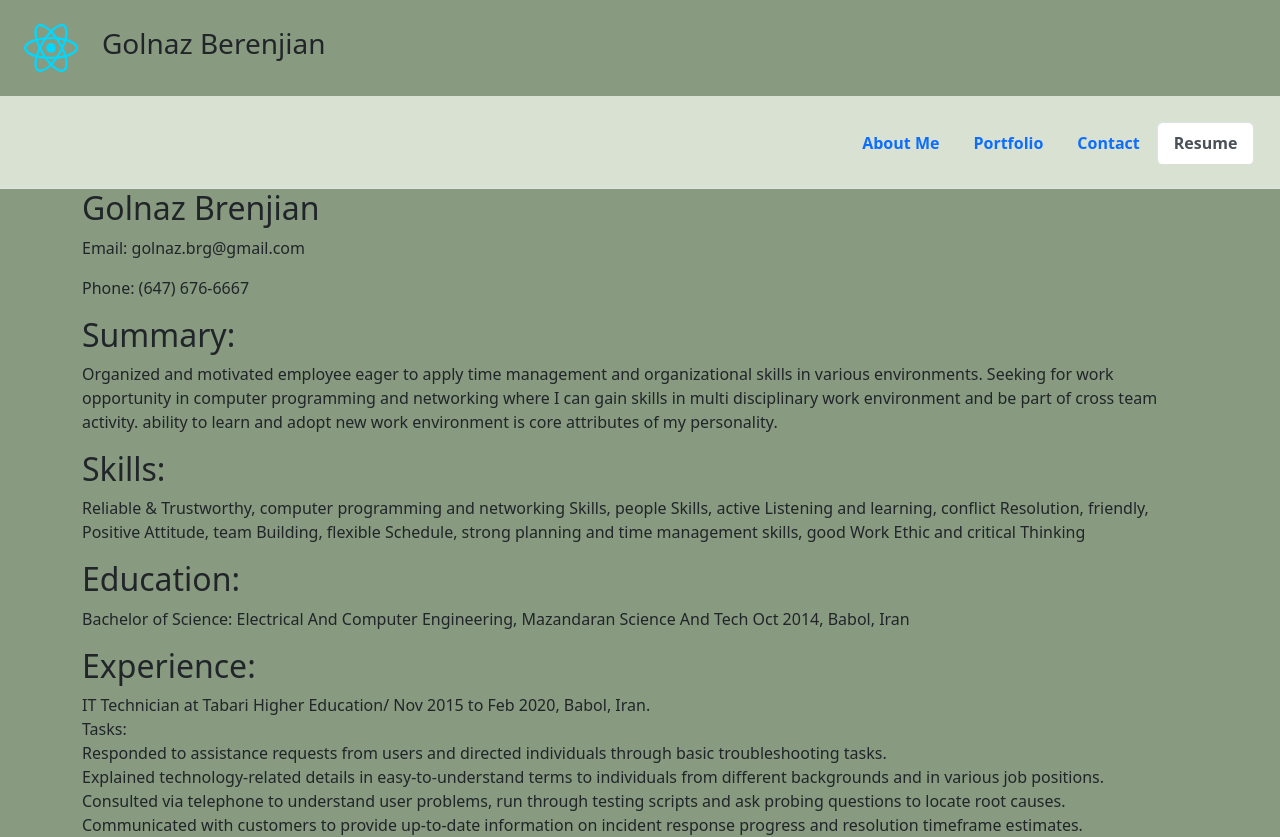
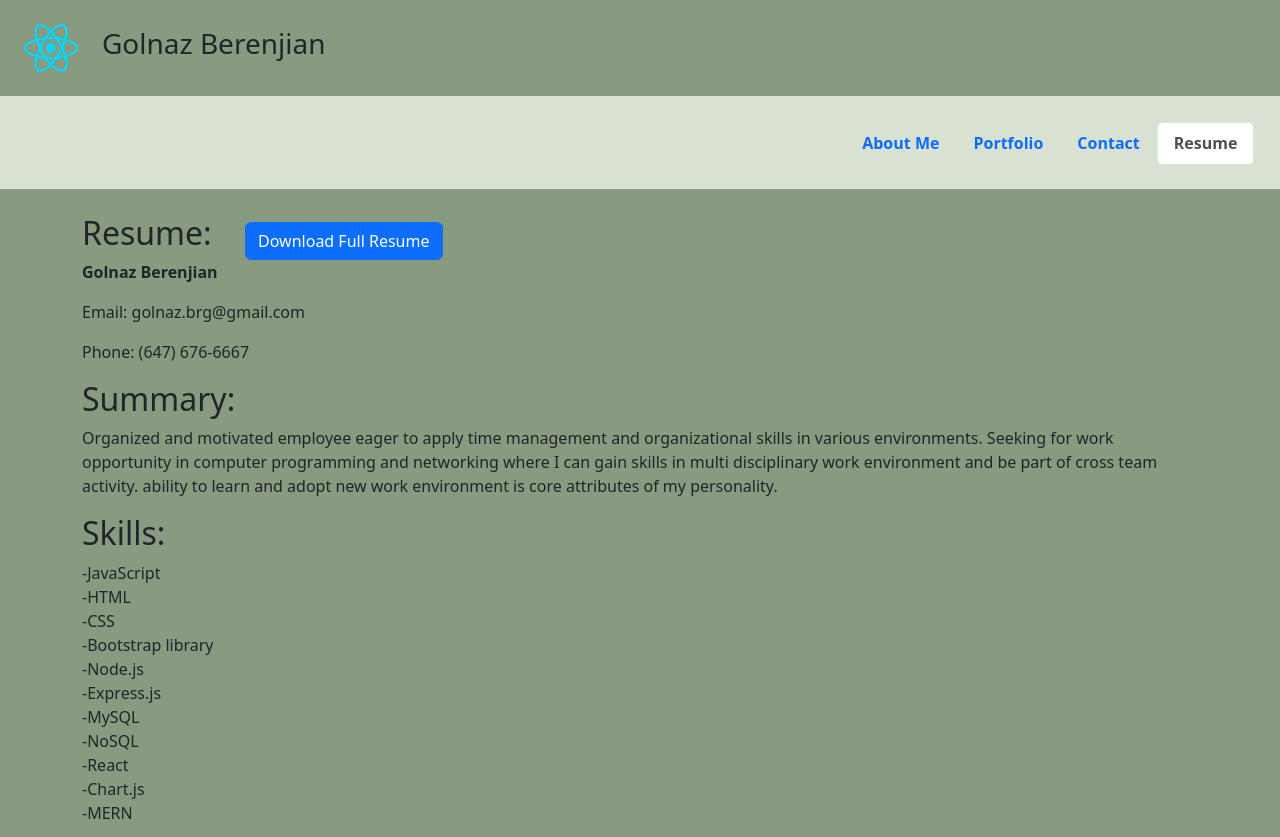
Before and after one commit to Golnaz8/react-portfolio, a React (Vite) app in the folder react-portfolio/: page /Resume in a window 1280 px wide. Shown: the top 837 px of the page. Built offline with nearby package versions, Linux system fonts and the light colour scheme.

Commit message:
added download option to resume file

```diff
--- a/react-portfolio/src/pages/Contact.jsx
+++ b/react-portfolio/src/pages/Contact.jsx
@@ -56,7 +56,7 @@ function Form() {
 
   return (
     <div className="container">
-      <h1 className='left-space'>Contact Me:</h1>
+      <h2 className='left-space'>Contact Me:</h2>
       <form className="form" onSubmit={handleFormSubmit}>
         <input
           value={name}
--- a/react-portfolio/src/pages/Resume.jsx
+++ b/react-portfolio/src/pages/Resume.jsx
@@ -3,8 +3,16 @@ import React from 'react';
 
 function Resume() {
   return (
-    <div className='container'>
-      <h2>Golnaz Brenjian</h2>
+    <div className='container' style={{marginTop: '2%'}}>
+      <h2 style={{display: 'inline', marginRight: '3%'}}>Resume:</h2>
+      <a
+        href="./src/assets/resume/Golnaz_Resume.pdf"
+        className="btn btn-primary"
+        download
+      >
+        Download Full Resume
+      </a>
+      <p><strong>Golnaz Berenjian</strong></p>
       <p>Email: golnaz.brg@gmail.com</p>
       <p>Phone: (647) 676-6667</p>
 
@@ -17,12 +25,17 @@ function Resume() {
 
       <h2>Skills:</h2>
       <p>
-        Reliable & Trustworthy, computer programming and networking Skills, people Skills, active Listening and learning, conflict Resolution,
-        friendly, Positive Attitude, team Building,
-        flexible Schedule,
-        strong planning and time management skills,
-        good Work Ethic and
-        critical Thinking
+        -JavaScript <br />
+        -HTML <br />
+        -CSS <br />
+        -Bootstrap library <br />
+        -Node.js <br />
+        -Express.js <br />
+        -MySQL <br />
+        -NoSQL <br />
+        -React <br />
+        -Chart.js <br />
+        -MERN
       </p>
       <h2>Education:</h2>
       <p>
@@ -32,19 +45,16 @@ function Resume() {
       <p>
         IT Technician at Tabari Higher Education/ Nov 2015 to Feb 2020, Babol, Iran. <br />
         Tasks:
-        <br /> Responded to assistance requests from users and directed individuals through basic troubleshooting tasks.
-        <br />Explained technology-related details in easy-to-understand terms to individuals from different backgrounds and in various job positions.
-        <br />Consulted via telephone to understand user problems, run through testing scripts and ask probing questions to locate root causes.
-        <br />Communicated with customers to provide up-to-date information on incident response progress and resolution timeframe estimates.
-        <br />Monitored ongoing service requests to verify timely and satisfactory completion, supporting exceptional satisfaction ratings.
-        <br />Coordinated ticket fulfillment among multiple technicians and teams to reduce redundancy and accelerate response times.
-        <br />Performed troubleshooting on networking and connectivity issues to restore connections and network access.
-        <br />Removed malware and viruses from laptops and desktop systems using specialized software.
-        <br />Conducted routine maintenance on servers and systems, keeping networks fully operational during peak periods.
-
+        <br />-Responded to assistance requests from users and directed individuals through basic troubleshooting tasks.
+        <br />-Explained technology-related details in easy-to-understand terms to individuals from different backgrounds and in various job positions.
+        <br />-Consulted via telephone to understand user problems, run through testing scripts and ask probing questions to locate root causes.
+        <br />-Communicated with customers to provide up-to-date information on incident response progress and resolution timeframe estimates.
+        <br />-Monitored ongoing service requests to verify timely and satisfactory completion, supporting exceptional satisfaction ratings.
+        <br />-Coordinated ticket fulfillment among multiple technicians and teams to reduce redundancy and accelerate response times.
+        <br />-Performed troubleshooting on networking and connectivity issues to restore connections and network access.
+        <br />-Removed malware and viruses from laptops and desktop systems using specialized software.
+        <br />-Conducted routine maintenance on servers and systems, keeping networks fully operational during peak periods.
       </p>
-
-
     </div>
   );
 }
```
Also changed, not shown: 1 other file (tests, documents, lock files or other folders).
